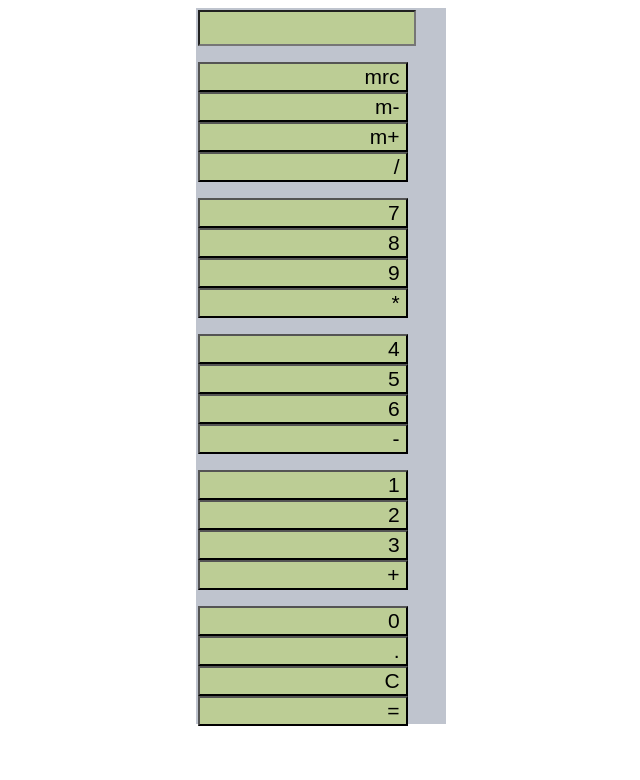
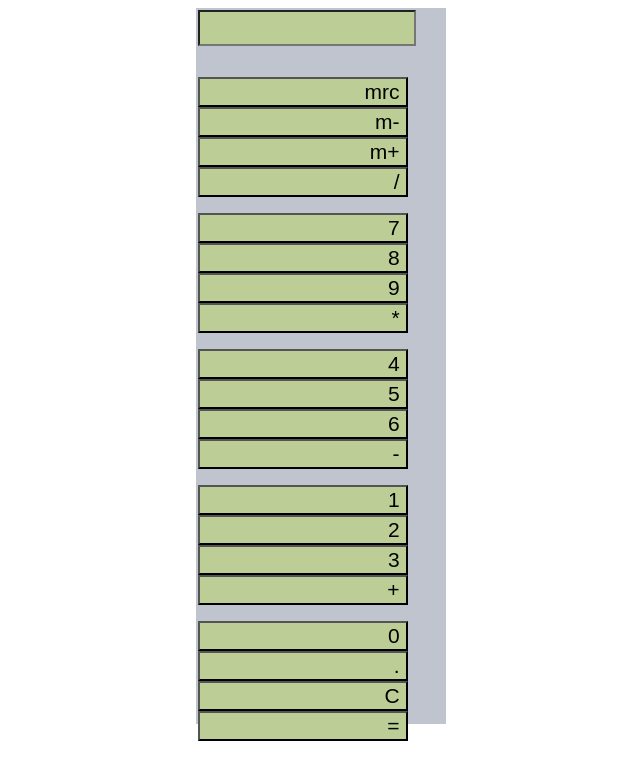
Before and after one commit to achow123/Calculator, a plain HTML site: page index.html in a window 1280 px wide. Shown: the whole page, without its empty margins (318-958 px from the left). Drawn offline with Linux system fonts and the light colour scheme.

Commit message:
initial commit

```diff
--- a/calculator.css
+++ b/calculator.css
@@ -36,4 +36,10 @@
 
 
 }
-/* */
+/* Calculator Buttons */
+.keys {
+	position: relative;
+	top: 15px;
+
+
+}
```
